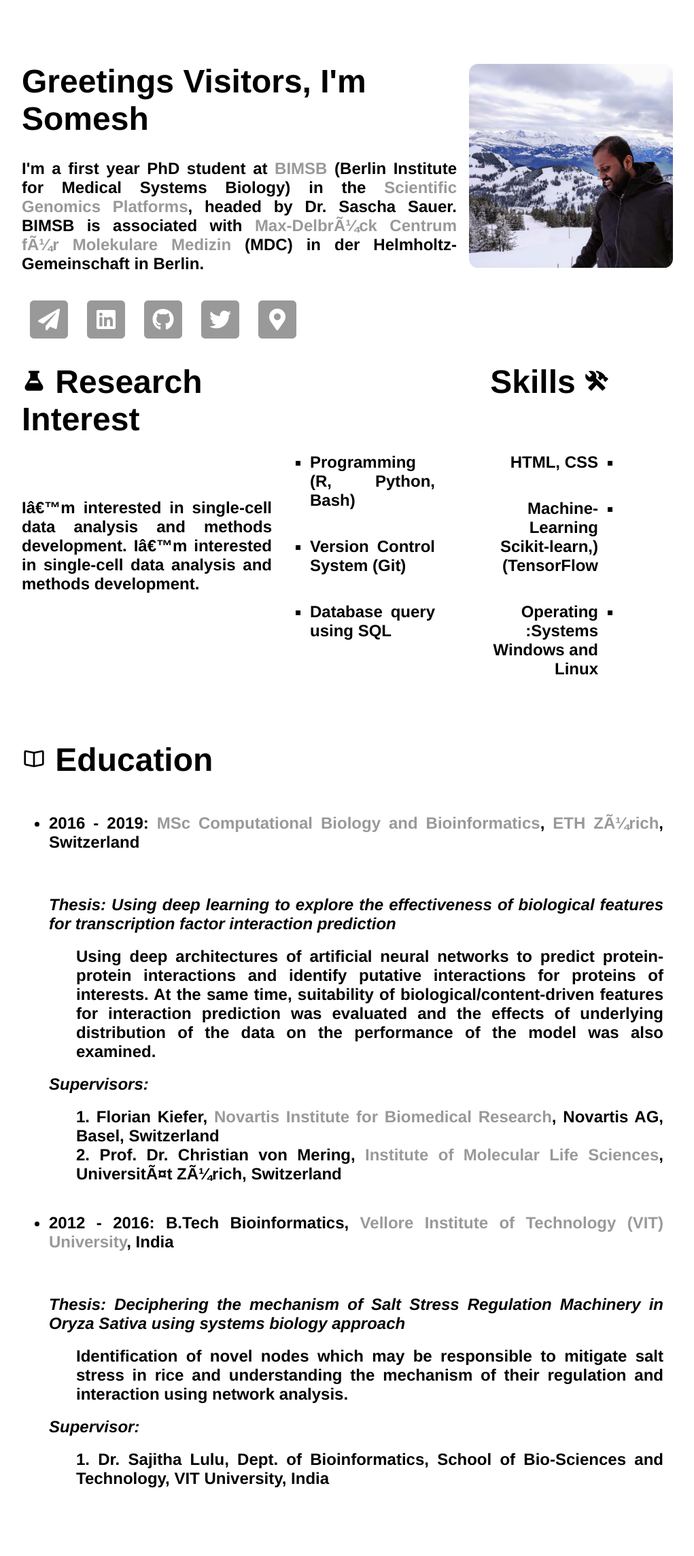
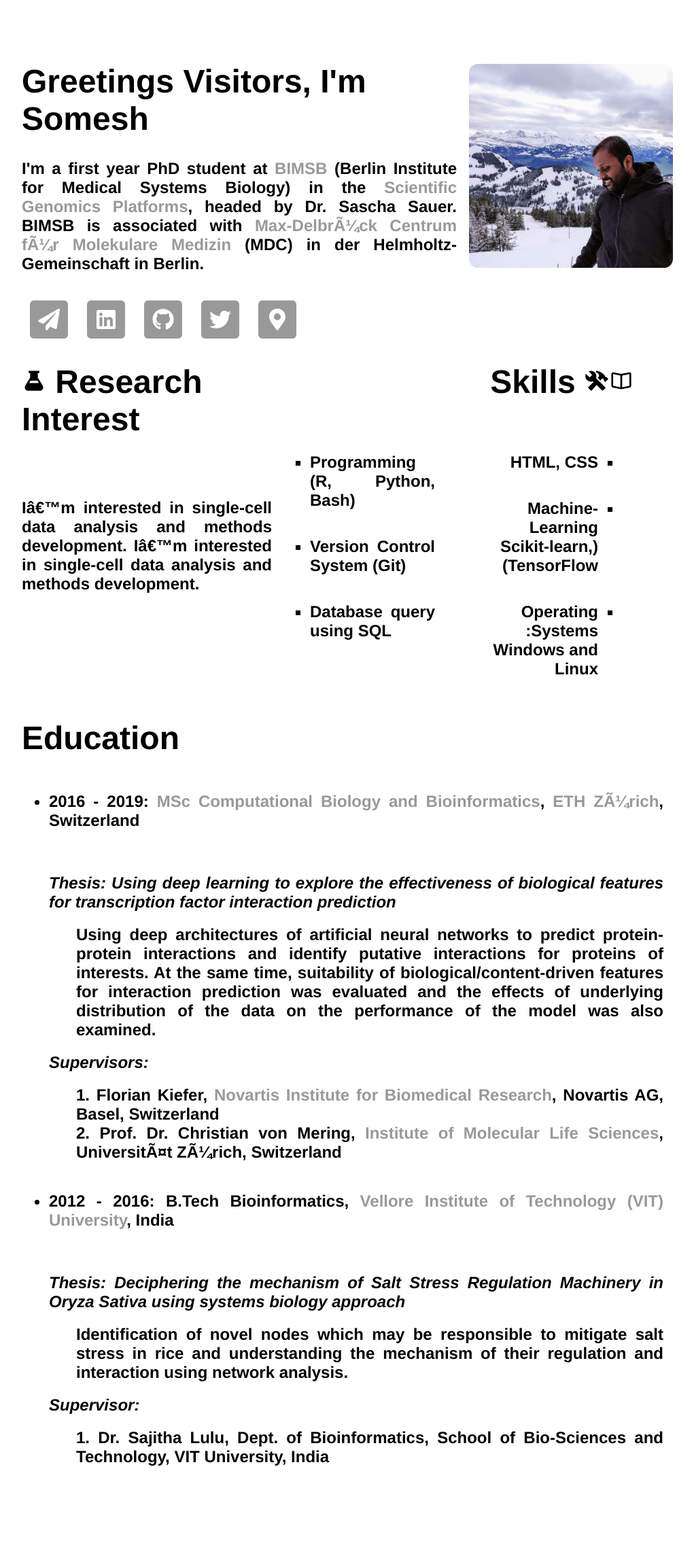
Before and after one commit to saisomesh2594/saisomesh2594.github.io, a Jekyll site: the page built from index.html, in a window 1280 px wide. Shown: the whole page at 68% size, without its empty margins (128-1149 px from the left). Built offline with Jekyll 4.4.1, drawn with Linux system fonts in a browser that asks for light colours; after the commit the page ends 2257 px from its top, so only the background shows below that.

Commit message:
Update index.html

```diff
--- a/index.html
+++ b/index.html
@@ -108,7 +108,7 @@
 				<li>Database query using SQL</li>
 				</ul>
 				</article></h2>
-				</div>
+			</div>
 			<div style="float: right; width: 50%;">
 				<article><h2>
 				<ul class="custom">
@@ -119,7 +119,7 @@
 				</article></h2>
 			</div>
 		</div>
-		<div style="clear:both"></div>
+		<div id="center"></div>
 
 	</div>
 	<div id="main-container">
```
